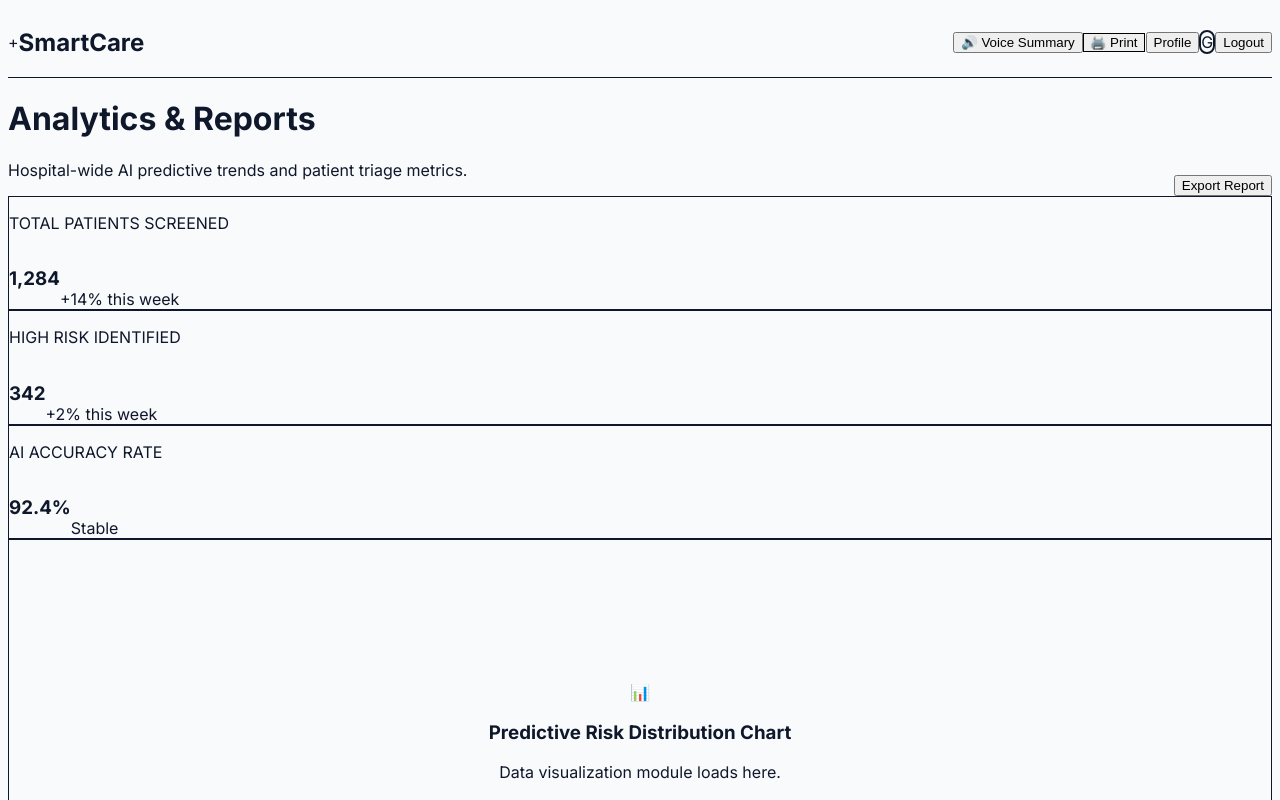
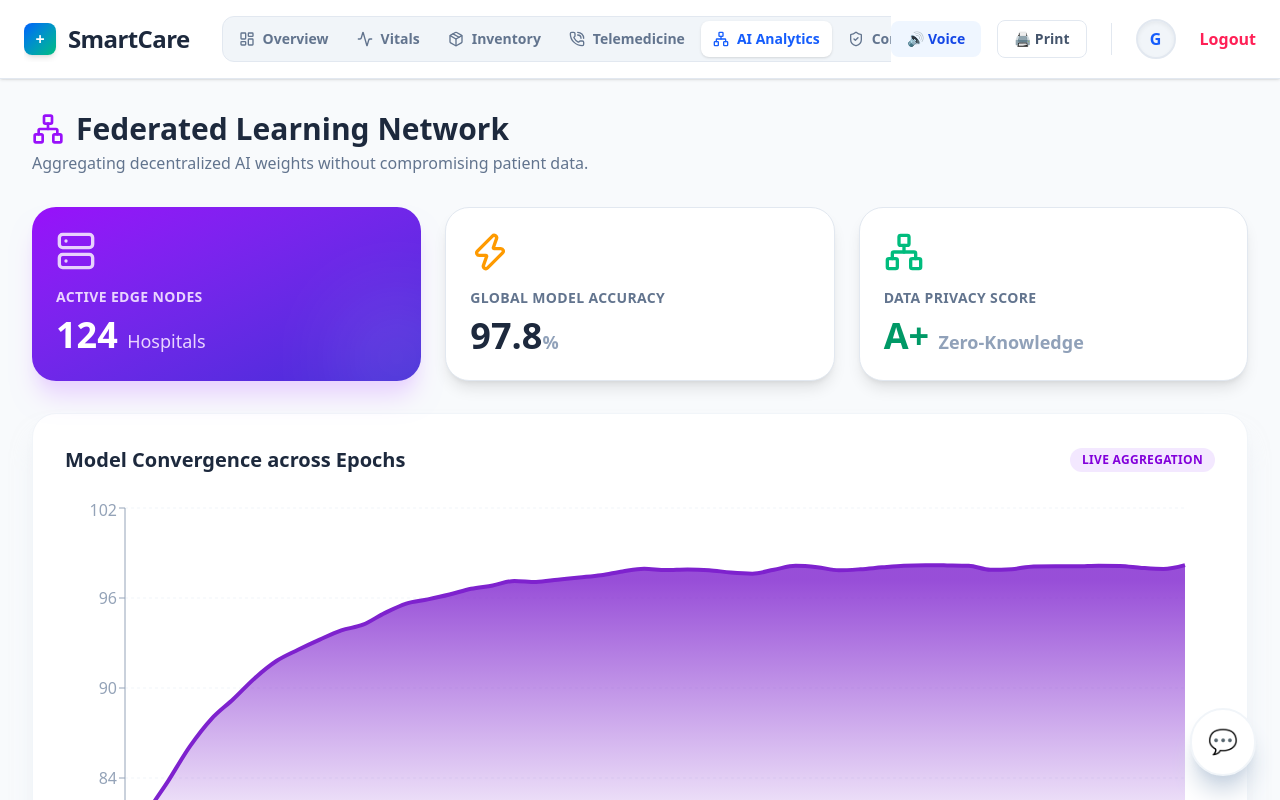
Before and after one commit to thrinadh2005/GOOGLEHACKTON, a Next.js app in the folder smart-health/frontend/: page /dashboard/analytics in a window 1280 px wide. Shown: the top 800 px of the page. Built offline with nearby package versions, Linux system fonts and the light colour scheme.

Commit message:
Fix Tailwind v4 global CSS import bug causing broken frontend

```diff
--- a/smart-health/frontend/src/app/dashboard/analytics/page.tsx
+++ b/smart-health/frontend/src/app/dashboard/analytics/page.tsx
@@ -1,48 +1,84 @@
-export default function Analytics() {
+"use client";
+import { useEffect, useState } from "react";
+import { AreaChart, Area, XAxis, YAxis, CartesianGrid, Tooltip, ResponsiveContainer } from "recharts";
+import { Network, Server, Zap } from "lucide-react";
+
+export default function AnalyticsDashboard() {
+  const [data, setData] = useState<any[]>([]);
+
+  useEffect(() => {
+    // Mock Federated Learning Data Generation over epochs
+    const generateData = () => {
+      let currentAcc = 78.5;
+      const history = [];
+      for (let i = 1; i <= 50; i++) {
+        history.push({
+          epoch: `E${i}`,
+          accuracy: currentAcc,
+          nodes: Math.floor(10 + (i * 1.5))
+        });
+        // Asymptotically approach 98% accuracy
+        currentAcc = currentAcc + (98 - currentAcc) * 0.15 + (Math.random() * 0.5 - 0.25);
+      }
+      setData(history);
+    };
+    generateData();
+  }, []);
+
   return (
-    <div className="space-y-6 max-w-7xl mx-auto">
-      <div className="flex justify-between items-end mb-8">
-        <div>
-          <h1 className="text-3xl font-black text-slate-800 tracking-tight">Analytics & Reports</h1>
-          <p className="text-slate-500 font-medium mt-1">Hospital-wide AI predictive trends and patient triage metrics.</p>
-        </div>
-        <button className="bg-blue-600 hover:bg-blue-700 text-white px-6 py-2.5 rounded-xl font-bold shadow-lg shadow-blue-200 transition-all">
-          Export Report
-        </button>
+    <div className="space-y-8">
+      <div>
+        <h1 className="text-3xl font-black text-slate-800 flex items-center gap-3">
+          <Network className="text-purple-600 w-8 h-8" />
+          Federated Learning Network
+        </h1>
+        <p className="text-slate-500 font-medium mt-1">Aggregating decentralized AI weights without compromising patient data.</p>
       </div>
 
-      {/* KPI Cards */}
       <div className="grid grid-cols-1 md:grid-cols-3 gap-6">
-        <div className="bg-white p-6 rounded-2xl shadow-xl shadow-slate-200/50 border border-slate-100 hover:-translate-y-1 transition-transform">
-          <p className="text-sm font-bold text-slate-400 uppercase tracking-wider mb-2">Total Patients Screened</p>
-          <div className="flex items-end gap-3">
-            <h3 className="text-4xl font-black text-slate-800">1,284</h3>
-            <span className="text-emerald-500 font-bold mb-1">+14% this week</span>
-          </div>
+        <div className="bg-gradient-to-br from-purple-600 to-indigo-700 p-6 rounded-3xl shadow-xl shadow-purple-200 text-white relative overflow-hidden">
+          <Server className="w-10 h-10 mb-4 opacity-80" />
+          <h3 className="font-bold text-sm uppercase tracking-wide text-purple-200">Active Edge Nodes</h3>
+          <p className="text-4xl font-black mt-2">124 <span className="text-lg font-medium text-purple-200">Hospitals</span></p>
+          <div className="absolute -bottom-10 -right-10 w-32 h-32 bg-white/10 rounded-full blur-2xl"></div>
         </div>
-        <div className="bg-white p-6 rounded-2xl shadow-xl shadow-slate-200/50 border border-slate-100 hover:-translate-y-1 transition-transform">
-          <p className="text-sm font-bold text-slate-400 uppercase tracking-wider mb-2">High Risk Identified</p>
-          <div className="flex items-end gap-3">
-            <h3 className="text-4xl font-black text-rose-600">342</h3>
-            <span className="text-rose-500 font-bold mb-1">+2% this week</span>
-          </div>
+
+        <div className="bg-white border border-slate-200 p-6 rounded-3xl shadow-lg">
+          <Zap className="w-10 h-10 text-amber-500 mb-4" />
+          <h3 className="font-bold text-sm uppercase tracking-wide text-slate-500">Global Model Accuracy</h3>
+          <p className="text-4xl font-black text-slate-800 mt-2">97.8<span className="text-lg text-slate-400">%</span></p>
         </div>
-        <div className="bg-white p-6 rounded-2xl shadow-xl shadow-slate-200/50 border border-slate-100 hover:-translate-y-1 transition-transform">
-          <p className="text-sm font-bold text-slate-400 uppercase tracking-wider mb-2">AI Accuracy Rate</p>
-          <div className="flex items-end gap-3">
-            <h3 className="text-4xl font-black text-blue-600">92.4%</h3>
-            <span className="text-emerald-500 font-bold mb-1">Stable</span>
-          </div>
+
+        <div className="bg-white border border-slate-200 p-6 rounded-3xl shadow-lg">
+          <Network className="w-10 h-10 text-emerald-500 mb-4" />
+          <h3 className="font-bold text-sm uppercase tracking-wide text-slate-500">Data Privacy Score</h3>
+          <p className="text-4xl font-black text-emerald-600 mt-2">A+ <span className="text-lg text-slate-400">Zero-Knowledge</span></p>
         </div>
       </div>
 
-      {/* Chart Placeholder */}
-      <div className="bg-white rounded-2xl shadow-xl shadow-slate-200/50 border border-slate-100 p-8 h-[400px] flex items-center justify-center relative overflow-hidden">
-        <div className="absolute inset-0 opacity-10 bg-[radial-gradient(ellipse_at_center,_var(--tw-gradient-stops))] from-blue-400 via-transparent to-transparent"></div>
-        <div className="text-center z-10">
-          <div className="text-6xl mb-4">📊</div>
-          <h3 className="text-xl font-bold text-slate-700">Predictive Risk Distribution Chart</h3>
-          <p className="text-slate-400 mt-2">Data visualization module loads here.</p>
+      <div className="bg-white p-8 rounded-3xl shadow-xl shadow-slate-200/50 border border-slate-100">
+        <div className="flex justify-between items-center mb-6">
+          <h2 className="text-xl font-bold text-slate-800">Model Convergence across Epochs</h2>
+          <span className="bg-purple-100 text-purple-700 px-3 py-1 rounded-full text-xs font-bold uppercase tracking-wide">Live Aggregation</span>
+        </div>
+        <div className="h-[400px] w-full">
+          <ResponsiveContainer width="100%" height="100%">
+            <AreaChart data={data} margin={{ top: 10, right: 30, left: 0, bottom: 0 }}>
+              <defs>
+                <linearGradient id="colorAcc" x1="0" y1="0" x2="0" y2="1">
+                  <stop offset="5%" stopColor="#7e22ce" stopOpacity={0.8}/>
+                  <stop offset="95%" stopColor="#7e22ce" stopOpacity={0}/>
+                </linearGradient>
+              </defs>
+              <XAxis dataKey="epoch" stroke="#94a3b8" />
+              <YAxis domain={['auto', 'auto']} stroke="#94a3b8" />
+              <CartesianGrid strokeDasharray="3 3" vertical={false} stroke="#f1f5f9" />
+              <Tooltip
+                contentStyle={{ borderRadius: '12px', border: 'none', boxShadow: '0 10px 25px -5px rgba(0,0,0,0.1)' }}
+              />
+              <Area type="monotone" dataKey="accuracy" stroke="#7e22ce" strokeWidth={4} fillOpacity={1} fill="url(#colorAcc)" />
+            </AreaChart>
+          </ResponsiveContainer>
         </div>
       </div>
     </div>
--- a/smart-health/frontend/src/app/dashboard/layout.tsx
+++ b/smart-health/frontend/src/app/dashboard/layout.tsx
@@ -1,7 +1,7 @@
 "use client";
 import Link from "next/link";
 import { useRouter, usePathname } from "next/navigation";
-import { Activity, Package, LayoutDashboard, PhoneCall } from "lucide-react";
+import { Activity, Package, LayoutDashboard, PhoneCall, Network, ShieldCheck } from "lucide-react";
 
 export default function DashboardLayout({
   children,
@@ -28,18 +28,20 @@ export default function DashboardLayout({
 
   const navLinks = [
     { name: "Overview", href: "/dashboard", icon: LayoutDashboard },
-    { name: "IoT Vitals", href: "/dashboard/vitals", icon: Activity },
-    { name: "Supply Chain", href: "/dashboard/inventory", icon: Package },
+    { name: "Vitals", href: "/dashboard/vitals", icon: Activity },
+    { name: "Inventory", href: "/dashboard/inventory", icon: Package },
     { name: "Telemedicine", href: "/dashboard/consultation", icon: PhoneCall },
+    { name: "AI Analytics", href: "/dashboard/analytics", icon: Network },
+    { name: "Compliance", href: "/dashboard/settings", icon: ShieldCheck },
   ];
 
   return (
     <div className="min-h-screen bg-slate-50 text-slate-900 flex flex-col font-sans">
 
       {/* Top Navigation Bar */}
-      <header className="bg-white border-b border-slate-200 px-6 py-4 flex items-center justify-between sticky top-0 z-50 shadow-sm print:hidden">
-        <div className="flex items-center gap-8">
-          <div className="flex items-center gap-3">
+      <header className="bg-white border-b border-slate-200 px-6 py-4 flex flex-col md:flex-row items-center justify-between sticky top-0 z-50 shadow-sm print:hidden gap-4 md:gap-0">
+        <div className="flex items-center gap-8 w-full md:w-auto overflow-x-auto pb-2 md:pb-0">
+          <div className="flex items-center gap-3 shrink-0">
             <div className="w-8 h-8 rounded-lg bg-gradient-to-br from-blue-600 to-emerald-500 flex items-center justify-center text-white font-bold shadow-md">
               +
             </div>
@@ -48,7 +50,7 @@ export default function DashboardLayout({
             </h2>
           </div>
 
-          <nav className="hidden md:flex items-center gap-1 bg-slate-100 p-1 rounded-xl border border-slate-200">
+          <nav className="flex items-center gap-1 bg-slate-100 p-1 rounded-xl border border-slate-200 shrink-0">
             {navLinks.map((link) => {
               const Icon = link.icon;
               const isActive = pathname === link.href;
@@ -56,7 +58,7 @@ export default function DashboardLayout({
                 <Link
                   key={link.name}
                   href={link.href}
-                  className={`flex items-center gap-2 px-4 py-2 rounded-lg font-bold text-sm transition-all ${
+                  className={`flex items-center gap-2 px-3 py-2 rounded-lg font-bold text-sm transition-all ${
                     isActive ? "bg-white text-blue-600 shadow-sm" : "text-slate-500 hover:text-slate-700 hover:bg-slate-200/50"
                   }`}
                 >
@@ -68,12 +70,12 @@ export default function DashboardLayout({
           </nav>
         </div>
 
-        <div className="flex items-center gap-4">
+        <div className="flex items-center gap-4 shrink-0">
           <button
             onClick={handleVoiceSummary}
             className="flex items-center gap-2 px-4 py-2 bg-blue-50 text-blue-700 hover:bg-blue-100 rounded-lg font-bold text-sm transition-colors"
           >
-            🔊 Voice Summary
+            🔊 Voice
           </button>
 
           <button
@@ -85,17 +87,13 @@ export default function DashboardLayout({
 
           <div className="h-8 w-px bg-slate-200 mx-2"></div>
 
-          <button className="font-bold text-slate-600 hover:text-blue-600 transition-colors">
-            Profile
-          </button>
-
           <div className="w-10 h-10 rounded-full bg-slate-100 flex items-center justify-center font-black text-blue-600 border-2 border-slate-200 shadow-inner">
             G
           </div>
 
           <button
             onClick={handleLogout}
-            className="font-bold text-rose-500 hover:text-rose-700 transition-colors ml-4"
+            className="font-bold text-rose-500 hover:text-rose-700 transition-colors ml-2"
           >
             Logout
           </button>
@@ -103,7 +101,7 @@ export default function DashboardLayout({
       </header>
 
       {/* Main Content Area */}
-      <main className="flex-1 p-8 max-w-7xl mx-auto w-full">
+      <main className="flex-1 p-4 md:p-8 max-w-7xl mx-auto w-full">
         {children}
       </main>
 
--- a/smart-health/frontend/src/app/globals.css
+++ b/smart-health/frontend/src/app/globals.css
@@ -1,6 +1,4 @@
-@tailwind base;
-@tailwind components;
-@tailwind utilities;
+@import "tailwindcss";
 
 @layer utilities {
   .animate-fade-in-up {
```
